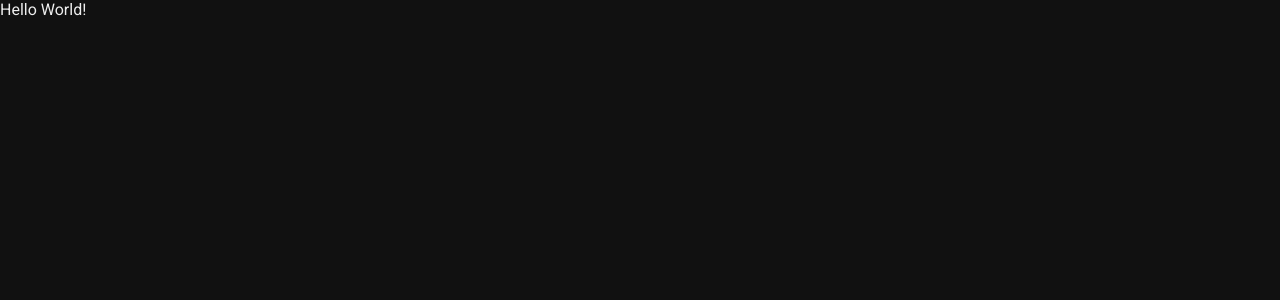
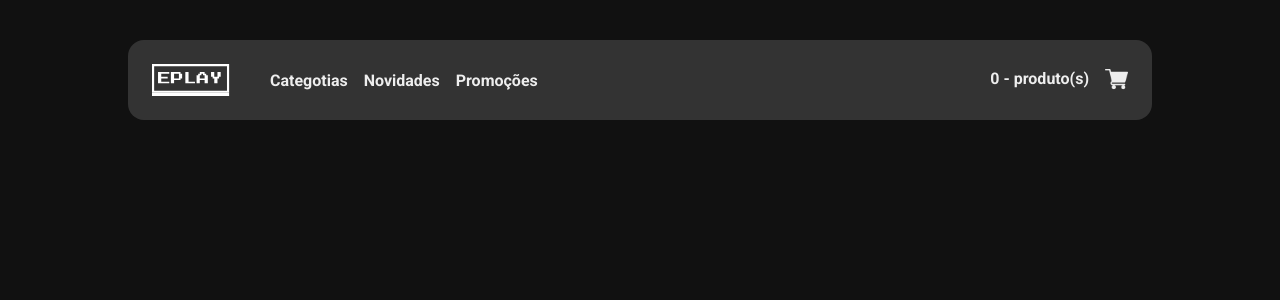
Before and after one commit to ystanz/project-ecommerce-games, a React (Vite) app: page / in a window 1280 px wide. Shown: the top 300 px of the page. Built offline with nearby package versions, Linux system fonts and the light colour scheme.

Commit message:
feat: create Header component with styles and logo

```diff
--- a/src/App.tsx
+++ b/src/App.tsx
@@ -1,10 +1,13 @@
-import { GlobalCss } from './styles'
+import Header from './components/Header'
+import GlobalCss, { Container } from './styles'
 
 function App() {
   return (
     <>
       <GlobalCss />
-      <div>Hello World!</div>
+      <Container>
+        <Header />
+      </Container>
     </>
   )
 }
--- /dev/null
+++ b/src/components/Header/index.tsx
@@ -0,0 +1,32 @@
+import { HeaderBar, Links, LinksCart, LinksItem } from './styles'
+import logo from '../../assets/images/logo.svg'
+import cart from '../../assets/images/carrinho.svg'
+
+const Header = () => {
+  return (
+    <HeaderBar>
+      <div>
+        <img src={logo} alt="Logo da loja EPlay" />
+        <nav>
+          <Links>
+            <LinksItem>
+              <a href="#">Categotias</a>
+            </LinksItem>
+            <LinksItem>
+              <a href="#">Novidades</a>
+            </LinksItem>
+            <LinksItem>
+              <a href="#">Promoções</a>
+            </LinksItem>
+          </Links>
+        </nav>
+      </div>
+      <LinksCart href="#">
+        0 - produto(s)
+        <img src={cart} alt="Ícone de carrinho de compras" />
+      </LinksCart>
+    </HeaderBar>
+  )
+}
+
+export default Header
--- /dev/null
+++ b/src/components/Header/styles.ts
@@ -0,0 +1,40 @@
+import styled from 'styled-components'
+import { colors } from '../../styles'
+
+export const HeaderBar = styled.header`
+  background-color: ${colors.gray};
+  padding: 2.4rem;
+  border-radius: 1.6rem;
+  margin-bottom: 8rem;
+  display: flex;
+  align-items: center;
+  justify-content: space-between;
+
+  a {
+    color: ${colors.white};
+    text-decoration: none;
+    font-weight: bold;
+  }
+
+  div {
+    display: flex;
+    align-items: center;
+  }
+`
+
+export const Links = styled.ul`
+  display: flex;
+  margin-left: 4rem;
+`
+
+export const LinksItem = styled.li`
+  margin-right: 1.6rem;
+`
+
+export const LinksCart = styled.a`
+  display: flex;
+
+  img {
+    margin-left: 1.6rem;
+  }
+`
--- a/src/styles.ts
+++ b/src/styles.ts
@@ -1,22 +1,37 @@
-import { createGlobalStyle } from 'styled-components'
+import styled, { createGlobalStyle } from 'styled-components'
 
-const colors = {
+export const colors = {
   white: '#EEE',
   black: '#111',
   gray: '#333',
   green: '#10AC84'
 }
 
-export const GlobalCss = createGlobalStyle`
+const GlobalCss = createGlobalStyle`
   * {
     margin: 0;
     padding: 0;
     box-sizing: border-box;
     font-family: Roboto, 'sans-serif';
+    list-style: none;
+  }
+
+  html {
+    font-size: 62.5%;
   }
 
   body {
     background-color: ${colors.black};
-    color: ${colors.white}
+    color: ${colors.white};
+    font-size: 1.6rem;
+    padding-top: 4rem;
   }
 `
+
+export const Container = styled.div`
+  max-width: 102.4rem;
+  width: 100%;
+  margin: 0 auto;
+`
+
+export default GlobalCss
```
